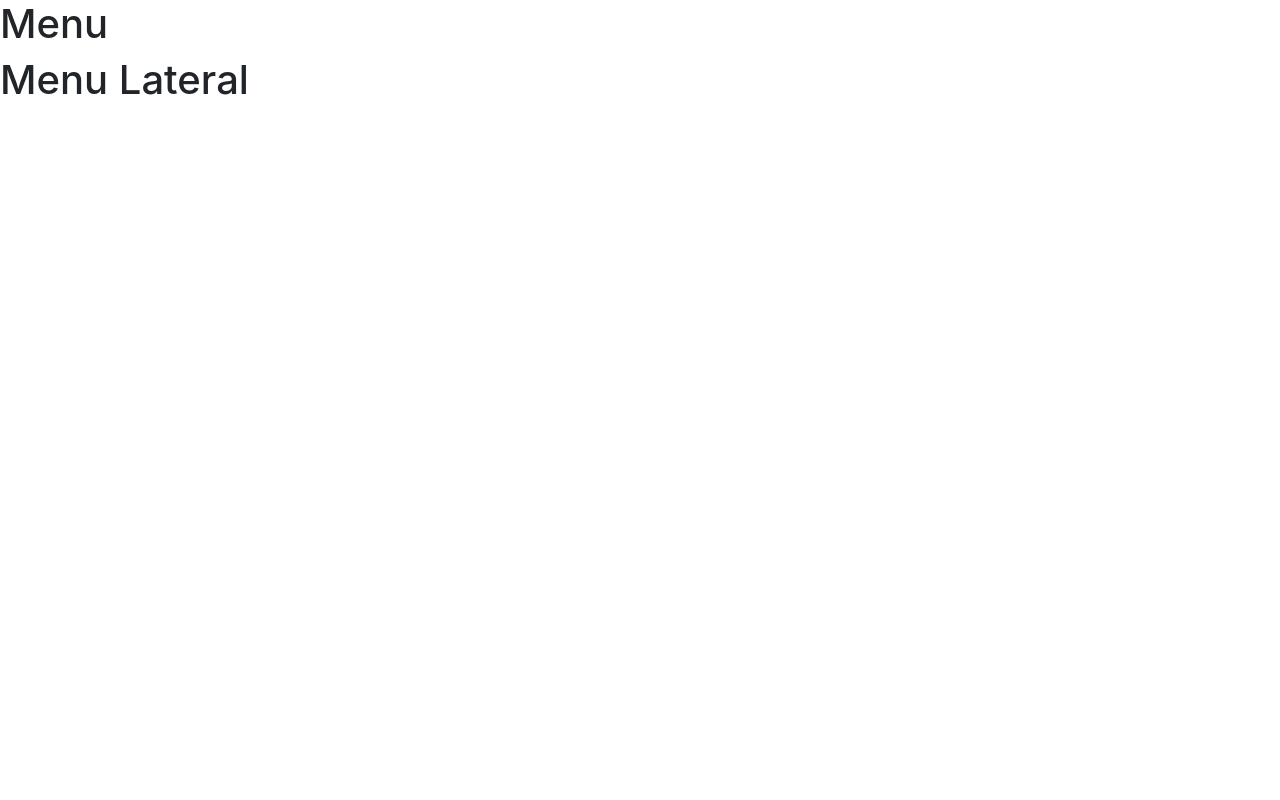
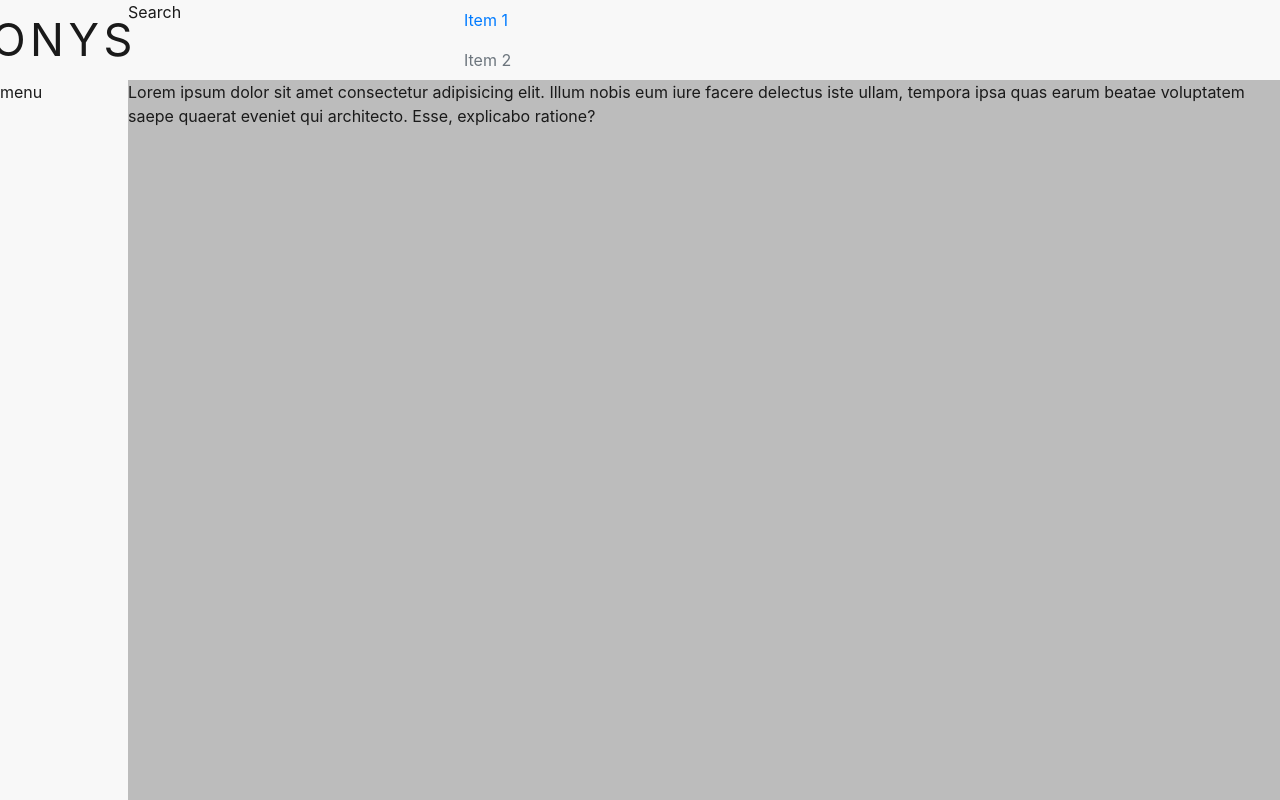
Before and after one commit to emanueljtc/theme-ONYS, a website: page proyectos.html in a window 1280 px wide. Drawn offline with nearby package versions, Linux system fonts and the light colour scheme.

Commit message:
DEV: cambios varios

```diff
--- a/package.json
+++ b/package.json
@@ -5,7 +5,7 @@
   "main": "index.js",
   "scripts": {
     "test": "echo \"Error: no test specified\" && exit 1",
-    "scss": "node-sass -watch scss -o css"
+    "scss": "node-sass --watch src/scss -o src/css"
   },
   "repository": {
     "type": "git",
--- a/proyectos.html
+++ b/proyectos.html
@@ -9,15 +9,43 @@
   <!-- Boostrap 4.3 -->
   <link rel="stylesheet" href="https://stackpath.bootstrapcdn.com/bootstrap/4.3.1/css/bootstrap.min.css"
     integrity="sha384-ggOyR0iXCbMQv3Xipma34MD+dH/1fQ784/j6cY/iJTQUOhcWr7x9JvoRxT2MZw1T" crossorigin="anonymous">
+  <!-- Global Style -->
+  <link rel="stylesheet" href="./src/css/global.css">
+  <!-- Proyectos Style -->
+  <link rel="stylesheet" href="./src/css/proyect.css">
 </head>
 
 <body>
   <div class="main">
     <div class="content-nav-top">
-      <h1>Menu</h1>
+      <nav class="nav">
+        <div class="content-logo">
+          <a>ONYS</a>
+        </div>
+        <div class="content-search">
+          Search
+        </div>
+        <div class="content-items">
+          <li class="nav-item">
+            <a class="nav-link active" href="#">Item 1</a>
+          </li>
+          <li class="nav-item">
+            <a class="nav-link disabled" href="#" tabindex="-1" aria-disabled="true">Item 2</a>
+          </li>
+        </div>
+      </nav>
+
+
+
     </div>
     <div class="content-nav-lateral">
-      <h1>Menu Lateral</h1>
+      <div class="content-menu">
+        menu
+      </div>
+      <div class="content-body">
+        Lorem ipsum dolor sit amet consectetur adipisicing elit. Illum nobis eum iure facere delectus iste ullam,
+        tempora ipsa quas earum beatae voluptatem saepe quaerat eveniet qui architecto. Esse, explicabo ratione?
+      </div>
     </div>
   </div>
   <!-- Boostrap 4.3 JS -->
--- /dev/null
+++ b/src/scss/_colors.scss
@@ -0,0 +1,6 @@
+/*Paleta de colores*/
+
+$background: #F8F8F8;
+$black: #1A1A1A;
+$gray: #BCBCBC;
+$logo: $black;
--- /dev/null
+++ b/src/scss/global.scss
@@ -0,0 +1,16 @@
+@import 'colors';
+@import 'variables';
+
+* {
+  margin: 0;
+  padding: 0;
+}
+
+
+.main {
+
+  width: 100%;
+  height: 100vh;
+  background-color: $gray;
+  color: $black;
+}
--- /dev/null
+++ b/src/scss/proyect.scss
@@ -0,0 +1,46 @@
+@import 'colors';
+@import 'variables';
+
+/* Estilos Customs para el Main en Pages Proyects */
+.main {
+  display: grid;
+  grid-template-rows: 10% 1fr;
+  grid-template-columns: 1fr;
+}
+
+/*Estilos de la Cabecera Menu Top*/
+.content-nav-top {
+  width: 100%;
+  height: 100%;
+
+  .nav {
+    position: relative;
+    width: 100%;
+    height: 100%;
+    display: grid;
+    grid-template-columns: 10% 25% auto;
+    grid-template-areas: "logo search items";
+    background-color: $background;
+
+    .content-logo {
+      grid-area: logo;
+      display: flex;
+      justify-content: center;
+      align-items: center;
+      color: $logo;
+      letter-spacing: 4.5px;
+      font-size: 45px;
+    }
+  }
+}
+
+/*Estilos del contenedor lateral*/
+.content-nav-lateral {
+  display: grid;
+  grid-template-columns: 10% 1fr;
+  grid-template-areas: "menu-l content";
+
+  .content-menu {
+    background-color: $background;
+  }
+}
```
Also changed, not shown: src/css/global.css (added), src/css/proyect.css (added), src/css/sass/global.scss (deleted), src/css/sass/proyect.scss (deleted), src/css/sass/variables.scss (deleted), src/scss/_variables.scss (added).
